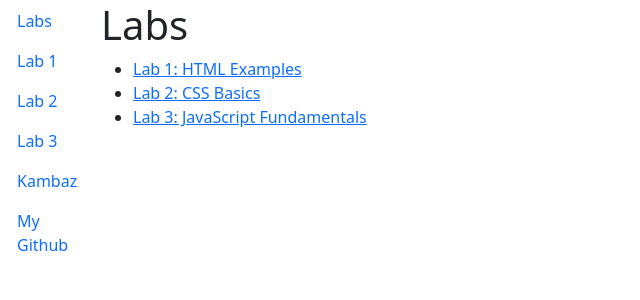
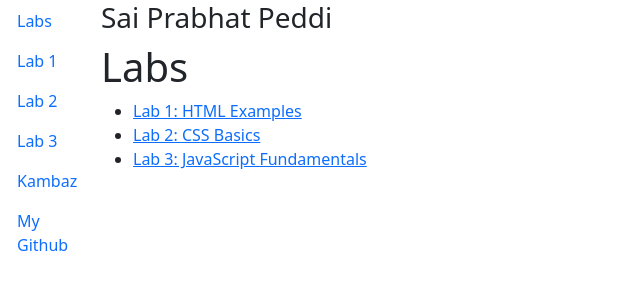
Before and after one commit to prabhat0014/kambaz-next-js, a Next.js app: page /Labs in a window 1280 px wide. Shown: the top 300 px of the page, without its empty margins (0-640 px from the left). Built offline with nearby package versions, Linux system fonts and the light colour scheme.

Commit message:
added name to labs page

```diff
--- a/app/Labs/page.tsx
+++ b/app/Labs/page.tsx
@@ -2,6 +2,9 @@ import Link from "next/link";
 export default function Labs() {
   return (
     <div id="wd-labs">
+      <h3>
+        Sai Prabhat Peddi
+      </h3>
       <h1>Labs</h1>
       <ul>
         <li>
```
